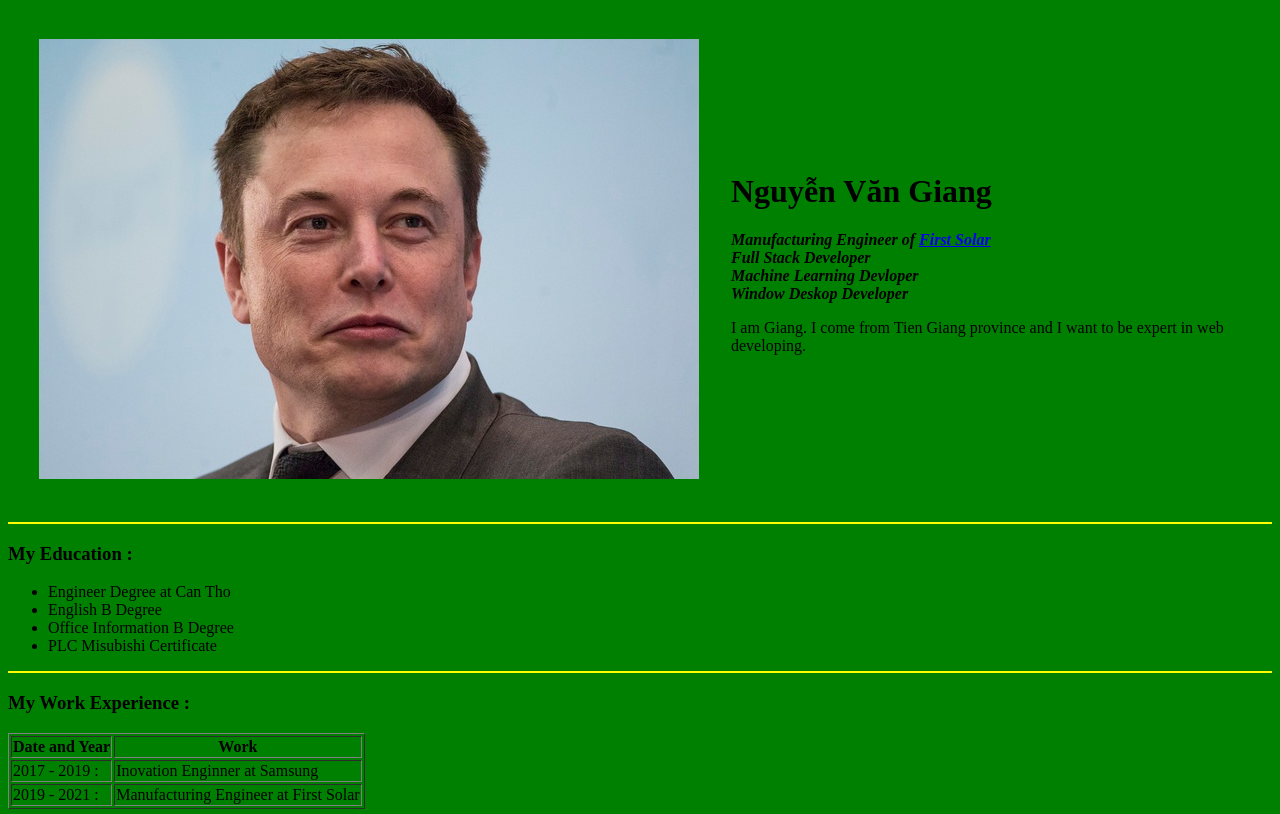
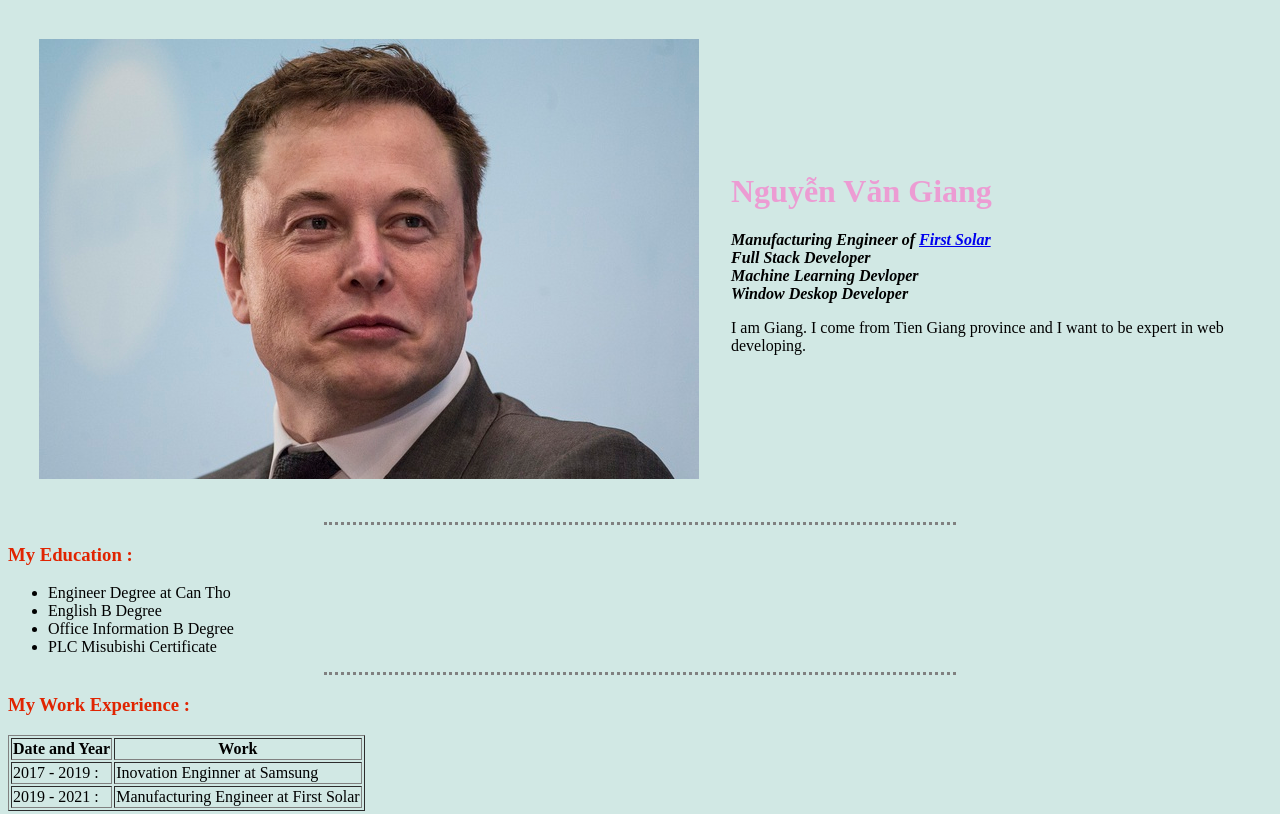
Before and after one commit to Van-Giang-Pro/Web-Development, a plain HTML site: page HTML - Personal Site/index.html in a window 1280 px wide. Shown: the top 814 px of the page. Drawn offline with Linux system fonts and the light colour scheme.

Commit message:
Css File Internal And External

```diff
--- /dev/null
+++ b/HTML - Personal Site/css/styles.css
@@ -0,0 +1,19 @@
+body {
+    background-color: #D1E8E4;
+}
+
+hr {
+    border-color: gray;
+    border-style: none;
+    border-top-style: dotted;
+    border-width: 3px;
+    width: 50%
+}
+
+h3 {
+  color: #E02401;
+}
+
+h1 {
+  color: #EC9CD3;
+}
--- a/HTML - Personal Site/index.html
+++ b/HTML - Personal Site/index.html
@@ -5,19 +5,9 @@
 <head>
   <meta charset="utf-8">
   <title>😀Personal Site Of Giang 😀</title>
+  <link rel="stylesheet" href="css/styles.css">
+  <!--folder css phải cùng level với file html-->
 </head>
-
-<style>
-  body {
-    background-color: green;
-  }
-
-  hr {
-    background-color: yellow;
-    border-style: none;
-    height: 2px
-  }
-</style>
 
 <body>
   <table cellspacing=30>
```
Also changed, not shown: HTML - Personal Site/contact.html (+1 -0 lines), HTML - Personal Site/hobbies.html (+1 -0 lines), 1 other file.
